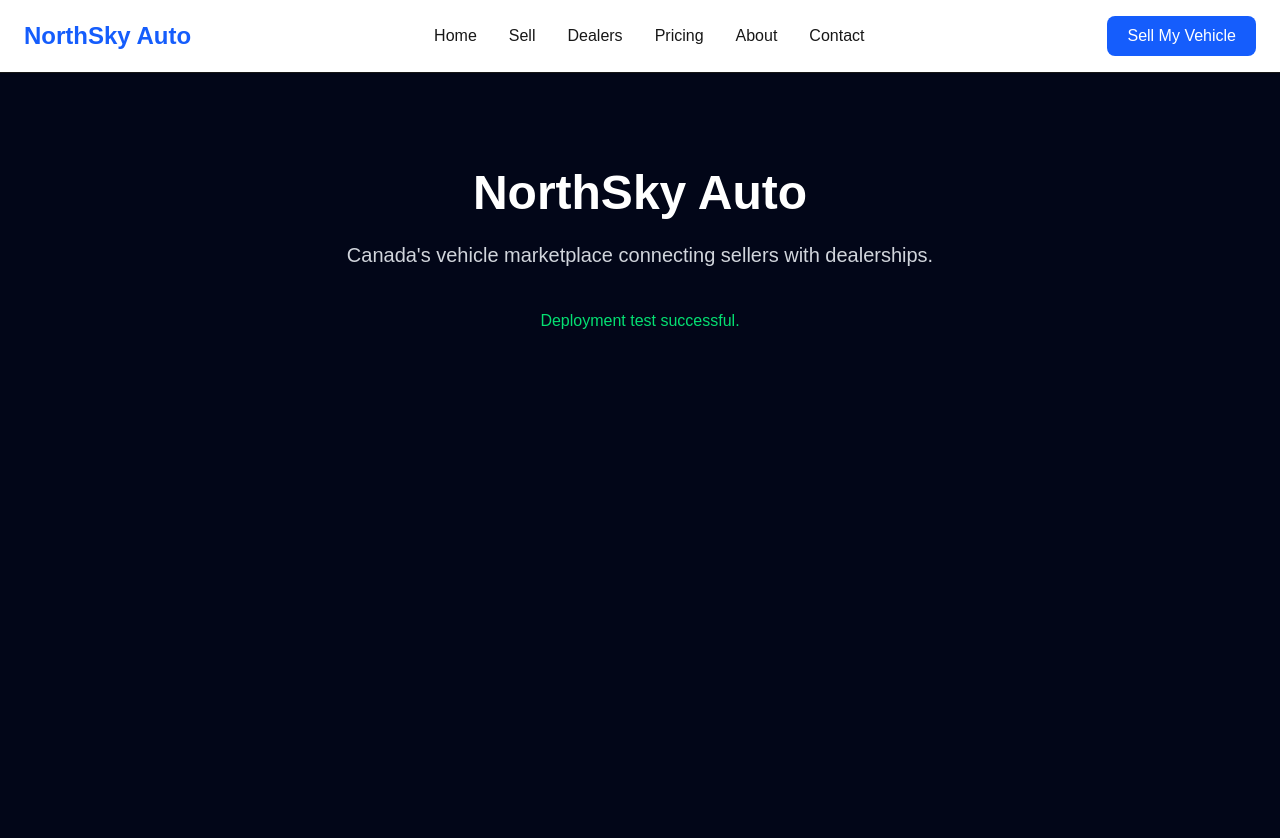
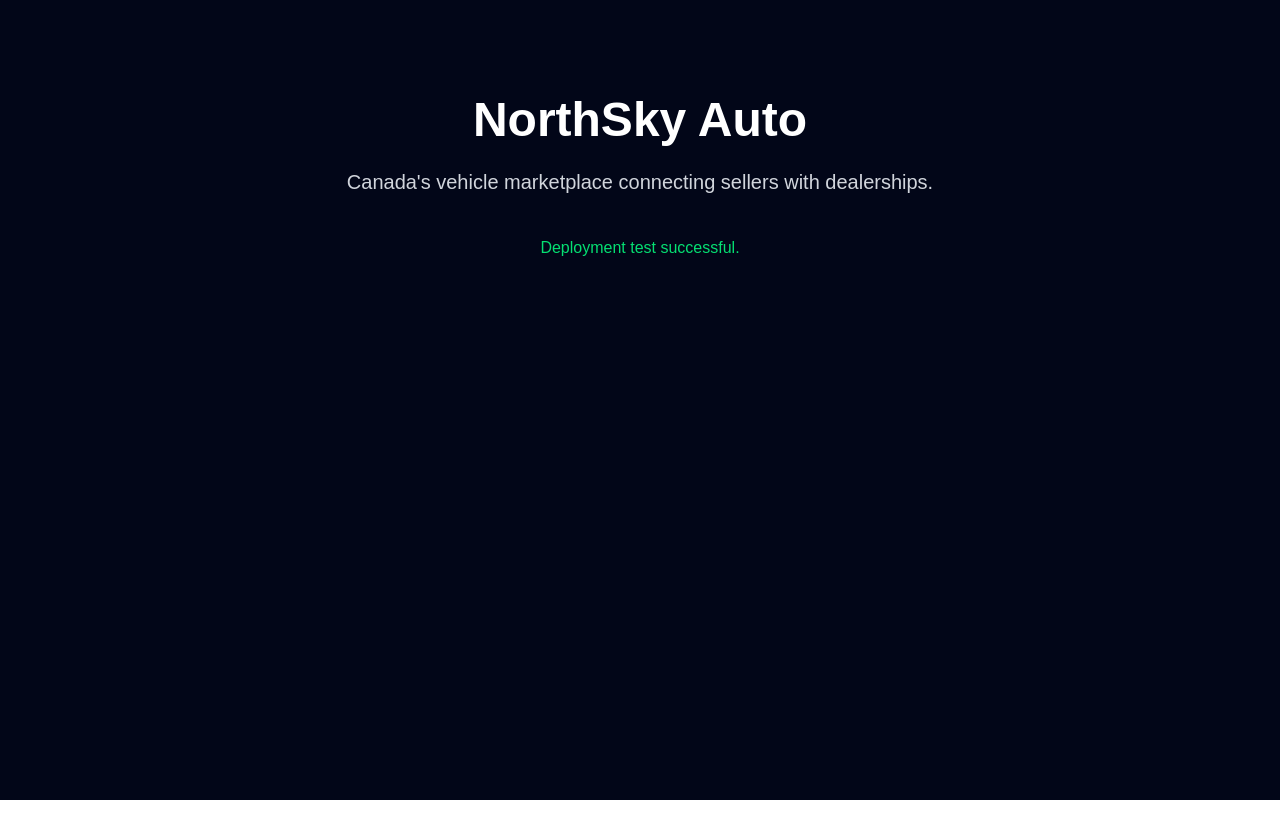
Before and after one commit to Goldylox752/NorthSky-Auto, a Next.js app: page / in a window 1280 px wide. Shown: the top 838 px of the page. After the commit the page ends 800 px from the top, so only its background shows below. Built offline with nearby package versions, Linux system fonts and the light colour scheme.

Commit message:
Update layout.jsx

```diff
--- a/app/layout.jsx
+++ b/app/layout.jsx
@@ -1,17 +1,15 @@
 import "./globals.css";
-import Navbar from "../components/Navbar";
+
 export const metadata = {
   title: "NorthSky Auto",
   description:
     "Canada's vehicle marketplace connecting sellers with dealerships.",
 };
+
 export default function RootLayout({ children }) {
   return (
     <html lang="en">
-      <body className="bg-gray-50 text-gray-900 antialiased">
-        <Navbar />
-        {children}
-      </body>
+      <body>{children}</body>
     </html>
   );
 }
```
